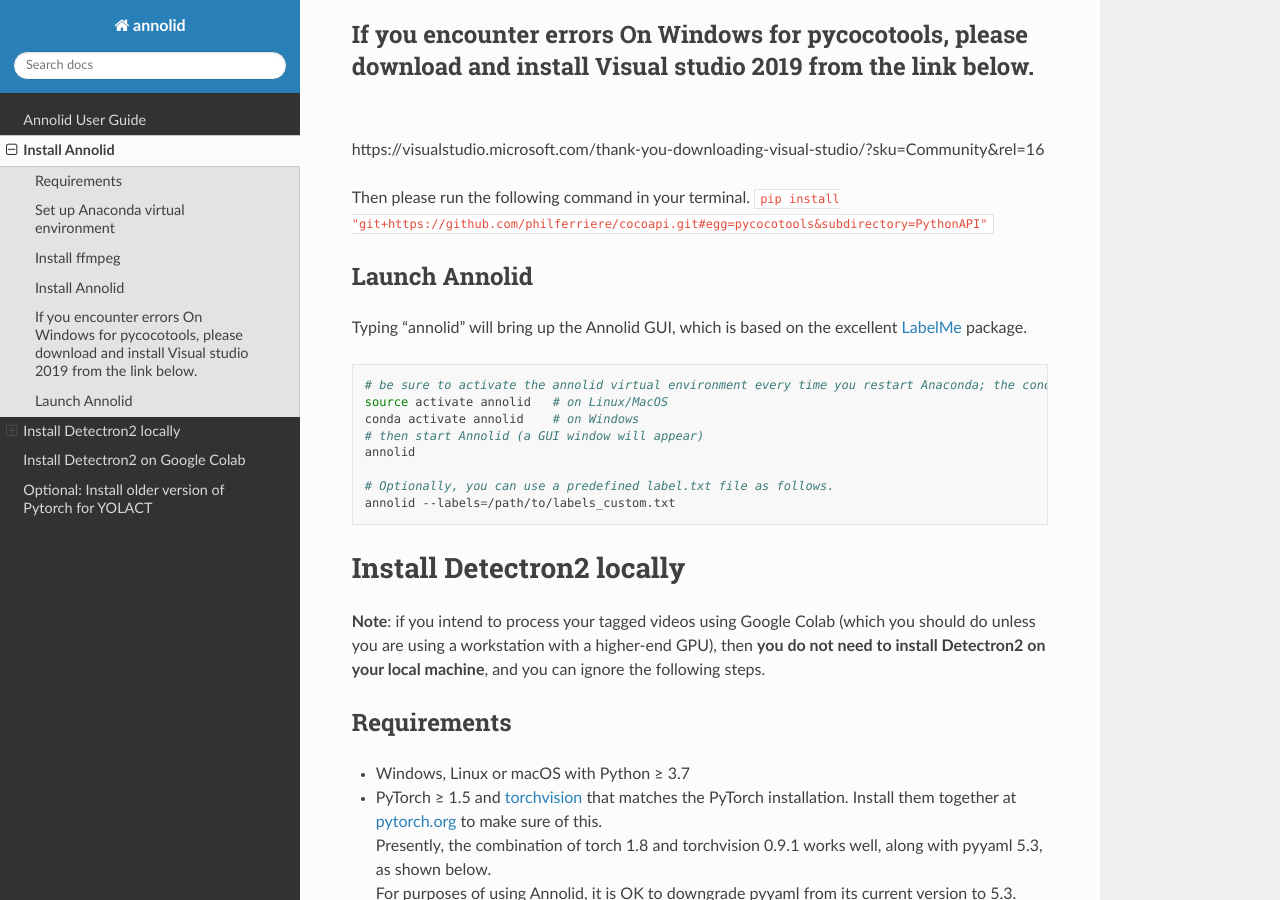
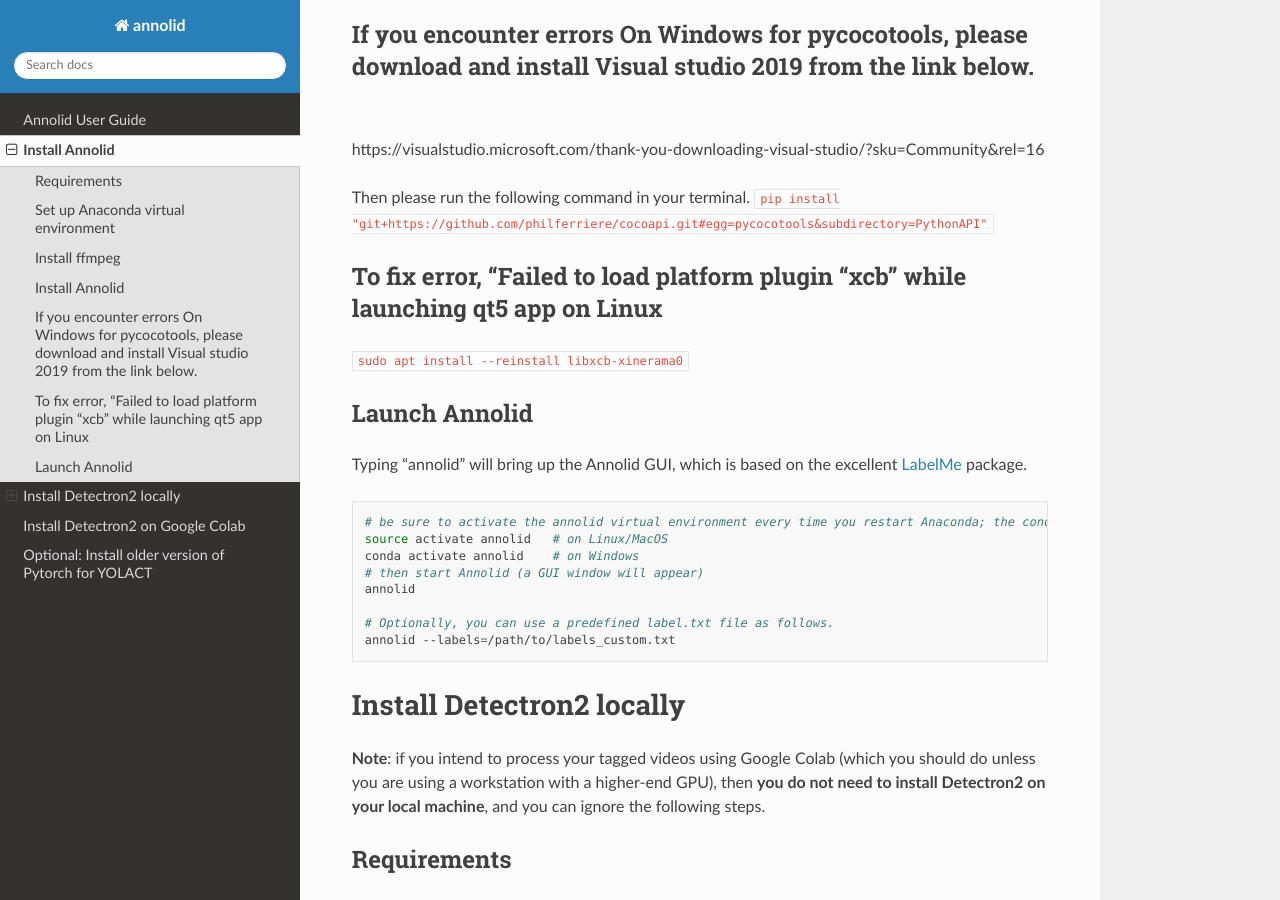
Before and after one commit to healthonrails/annolid, a Sphinx documentation site: the page built from docs/source/install.md, in a window 1280 px wide and 900 px high, scrolled down 1373 px. Built offline with Sphinx 7.4.7 and the Read the Docs theme 2.0.0, drawn with Linux system fonts in a browser that asks for light colours; pages that are not in the unit, such as notebooks, are missing from menus.

Commit message:
Update doc for how to fix error on Linux

```diff
--- a/docs/source/install.md
+++ b/docs/source/install.md
@@ -50,6 +50,10 @@
 
 Then please run the following command in your terminal.
 `pip install "git+https://github.com/philferriere/cocoapi.git#egg=pycocotools&subdirectory=PythonAPI"`
+
+### To fix error,  "Failed to load platform plugin "xcb" while launching qt5 app on Linux
+
+`sudo apt install --reinstall libxcb-xinerama0`
 
 ### Launch Annolid
 Typing "annolid" will bring up the Annolid GUI, which is based on the excellent [LabelMe](https://github.com/wkentaro/labelme) package.
```
